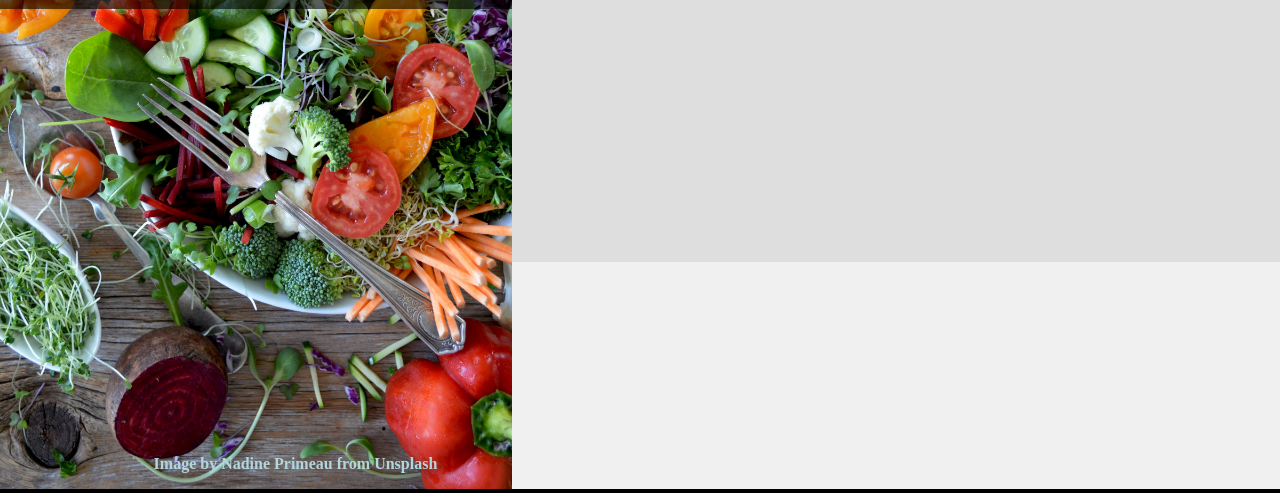
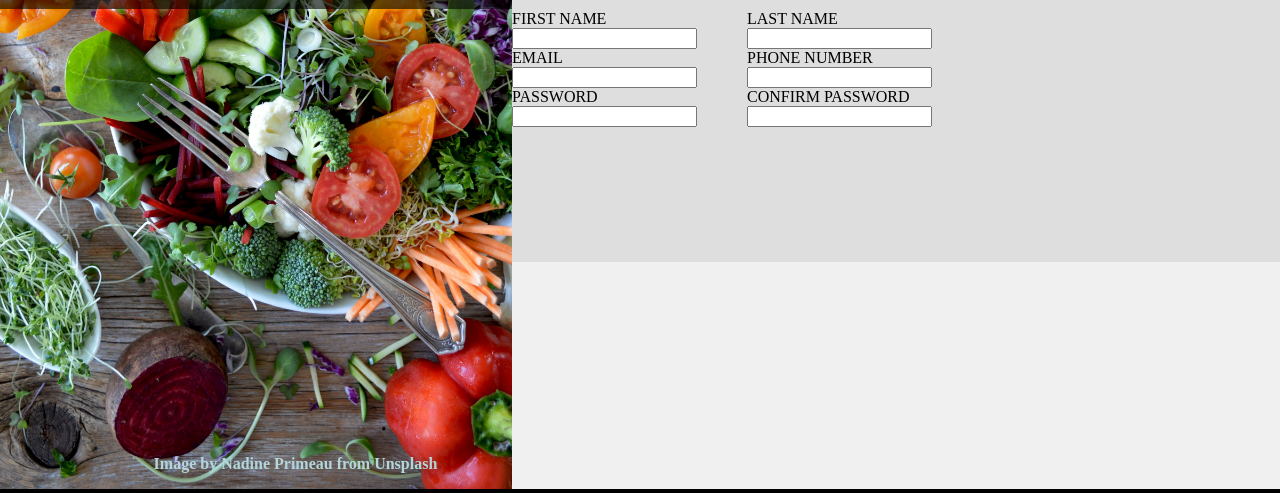
Before and after one commit to VycMajoris/Sign-Up-Form, a plain HTML site: page index.html in a window 1280 px wide. Shown: the part 311-804 px from the top of the page. Drawn offline with Linux system fonts and the light colour scheme.

Commit message:
start to implement the right side of the page

```diff
--- a/index.html
+++ b/index.html
@@ -32,10 +32,46 @@
                     <p>Let's do this!</p>
                 </div>
 
-                <form action="#" id="signupForm"></form>
-                <div></div>
-                <div></div>
-                <div></div>
+                <form action="#" id="signupForm">
+                    <div class="nameAndLastNameContainer">
+
+                        <div class="firstNameDiv">
+                            <label id="firstNameLabel" for="name">FIRST NAME</label>
+                            <input id="name" type="text" name="name" required>
+                        </div>
+
+                        <div class="lastNameDiv">
+                            <label id="lastNameLabel" for="lastName">LAST NAME</label>
+                            <input id="lastName" type="text" name="lastName" required>
+                        </div>
+
+                    </div>
+
+                    <div class="mailAndTelContainer">
+                        <div class="emailDiv">
+                            <label id="emailLabel" for="email">EMAIL</label>
+                            <input id="email" type="email" name="email" required>
+                        </div>
+
+                        <div class="telDiv">
+                            <label id="telLabel" for="tel">PHONE NUMBER</label>
+                            <input id="tel" type="tel" name="tel" required pattern="[0-9]{3}-[0-9]{2}-[0-9]{3}">
+                        </div>
+                    </div>
+
+                    <div class="passwordsContainer">
+                        <div class="passwordDiv">
+                            <label id="passwordLabel" for="password">PASSWORD</label>
+                            <input id="password" type="password" name="password" required>
+                        </div>
+
+                        <div class="confirmPasswordDiv">
+                            <label id="passwordLabel" for="password">CONFIRM PASSWORD</label>
+                            <input id="password" type="password" name="password" required>
+                        </div>
+                    </div>
+                </form>
+
             </div>
             <div class="rightBottomDiv"></div>
         </div>
--- a/style.css
+++ b/style.css
@@ -105,3 +105,16 @@ body {
     background-color: rgb(240,240,240);
     height: 30%;
 }
+
+.nameAndLastNameContainer, .mailAndTelContainer, .passwordsContainer {
+    display: flex;
+    gap: 50px;
+}
+
+.firstNameDiv, .lastNameDiv,
+.emailDiv, .telDiv,
+.passwordDiv, .confirmPasswordDiv
+{
+    display: flex;
+    flex-direction: column;
+}
```
